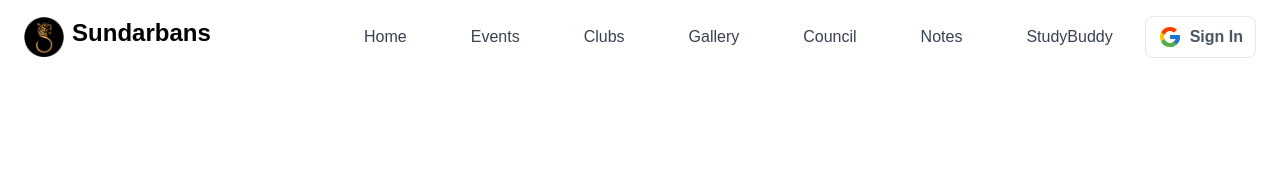
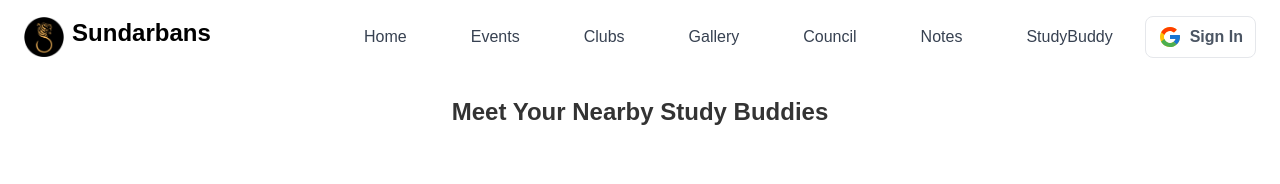
Before and after one commit to SundarbansWebOps/Frontend, a Vue app: page /studybuddy in a window 1280 px wide. Shown: the top 184 px of the page. Built offline with nearby package versions, Linux system fonts and the light colour scheme.

Commit message:
added description

```diff
--- a/src/components/StudyBuddy.vue
+++ b/src/components/StudyBuddy.vue
@@ -1,6 +1,9 @@
 <template>
   <NavBar></NavBar>
   <div class="container">
+    <div class="intro-text">
+      Meet Your Nearby Study Buddies
+    </div>
     <div v-if="!token2" class="login-prompt">
       <GoogleLogin></GoogleLogin>
     </div>
@@ -84,9 +87,6 @@ export default {
     if (this.token2) {
       this.fetchUserData();
     }
-    else{
-        alert("Login with IITM Google Account & Give Location Access")
-    }
   }
 };
 </script>
@@ -98,6 +98,13 @@ export default {
   max-width: 800px;
   font-family: 'Arial', sans-serif;
   color: #333;
+}
+
+.intro-text {
+  text-align: center;
+  font-size: 1.5em;
+  font-weight: bold;
+  margin-bottom: 20px;
 }
 
 .login-prompt {
@@ -139,6 +146,7 @@ export default {
 .user {
   display: flex;
   align-items: center;
+  justify-content: space-between; /* Ensure elements are spaced evenly */
   border-bottom: 1px solid #ddd;
   padding: 10px 0;
 }
@@ -167,7 +175,10 @@ export default {
 }
 
 .user-instagram {
-  margin-left: auto;
+  display: flex;
+  align-items: center; /* Center the Instagram logo vertically */
+  justify-content: center; /* Center the Instagram logo horizontally */
+  margin-left: 15px;
   cursor: pointer;
 }
 
@@ -196,11 +207,14 @@ export default {
     padding: 10px;
   }
   .user {
-    flex-direction: column;
-    align-items: flex-start;
+    flex-direction: row; /* Ensure row direction on mobile */
+    align-items: center;
+  }
+  .user-info {
+    flex: 1; /* Allow user info to take available space */
   }
   .user-instagram {
-    margin: 10px 0 0;
+    margin-left: auto; /* Align Instagram logo to the right */
   }
 }
 </style>
```
